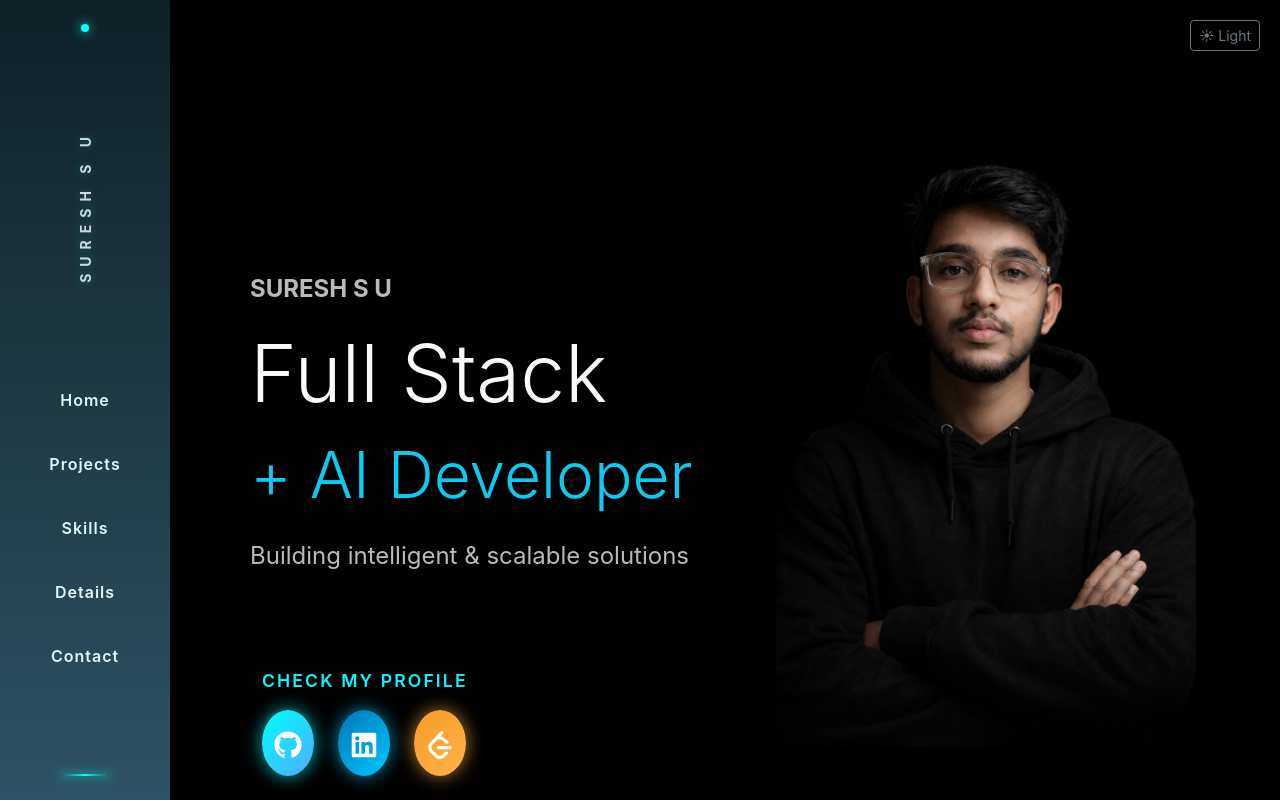
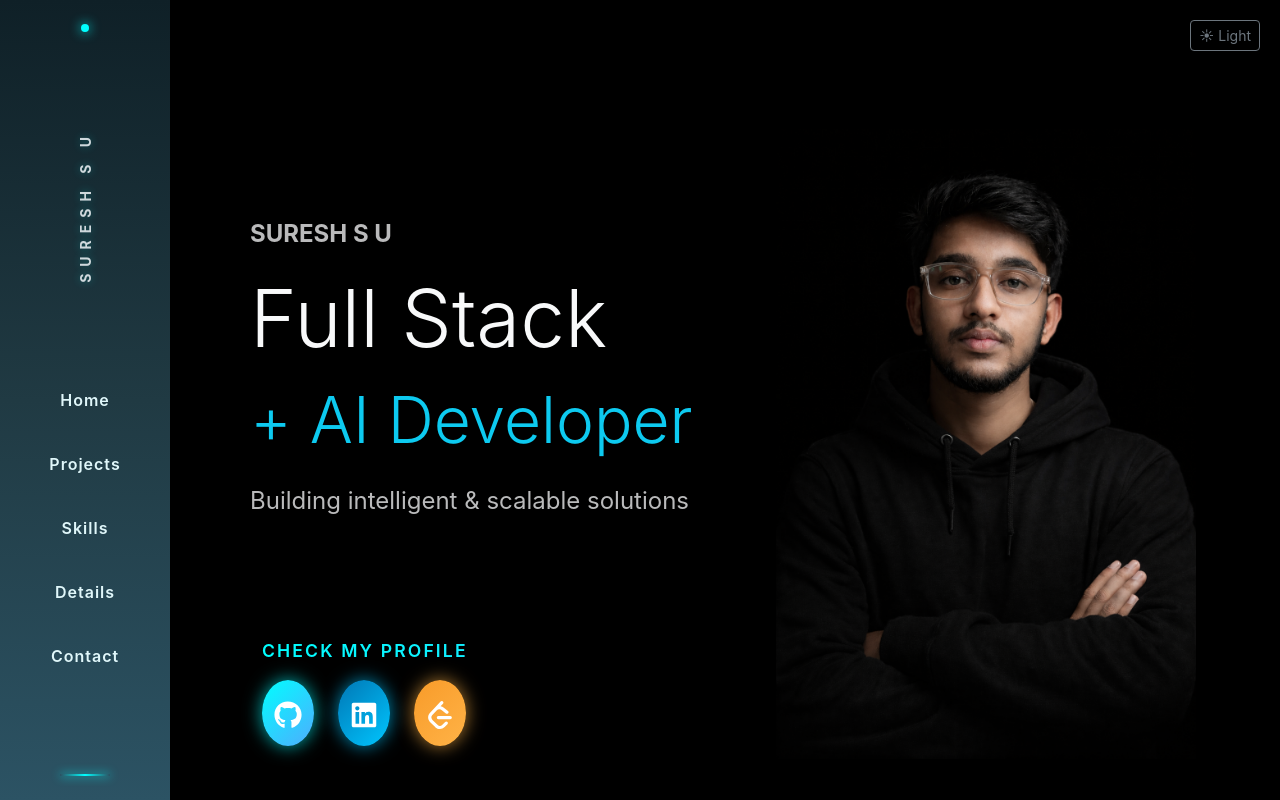
Before and after one commit to SURESH-S-U/suresh-portfolio, a React (Create React App) app: page / in a window 1280 px wide. Shown: the top 800 px of the page. Built offline with nearby package versions, Linux system fonts and the light colour scheme.

Commit message:
Home Page Updated

```diff
--- a/src/components/Home.js
+++ b/src/components/Home.js
@@ -8,7 +8,7 @@ const Home = ({ theme }) => {
   return (
     <section
       id="home"
-      className="min-vh-100 d-flex flex-column justify-content-between"
+      className="min-vh-100 d-flex flex-column justify-content-between" style={{marginTop:"-30px"}}
     >
       {/* MAIN CONTENT */}
       <div className="row w-100 align-items-center flex-grow-1">
@@ -35,7 +35,7 @@ const Home = ({ theme }) => {
         </div>
 
         {/* RIGHT IMAGE */}
-        <div className="col-md-6 d-flex justify-content-center justify-content-md-end pe-md-5">
+        <div className="col-md-6 d-flex justify-content-center justify-content-md-end pe-md-5" style={{marginTop:"130px"}}>
           <img
             src={theme === "dark" ? ShadowImage : ShadowWhiteImage}
             alt="Profile"
@@ -58,7 +58,7 @@ const Home = ({ theme }) => {
       </div>
 
       {/* BOTTOM CTA */}
-      <div className="ms-5 mb-4" style={{ marginTop: "-200px" }}>
+      <div className="ms-5 mb-4" style={{marginTop:"-150px"}}>
         {/* TEXT */}
         <p
           className="fw-semibold mb-3"
```
